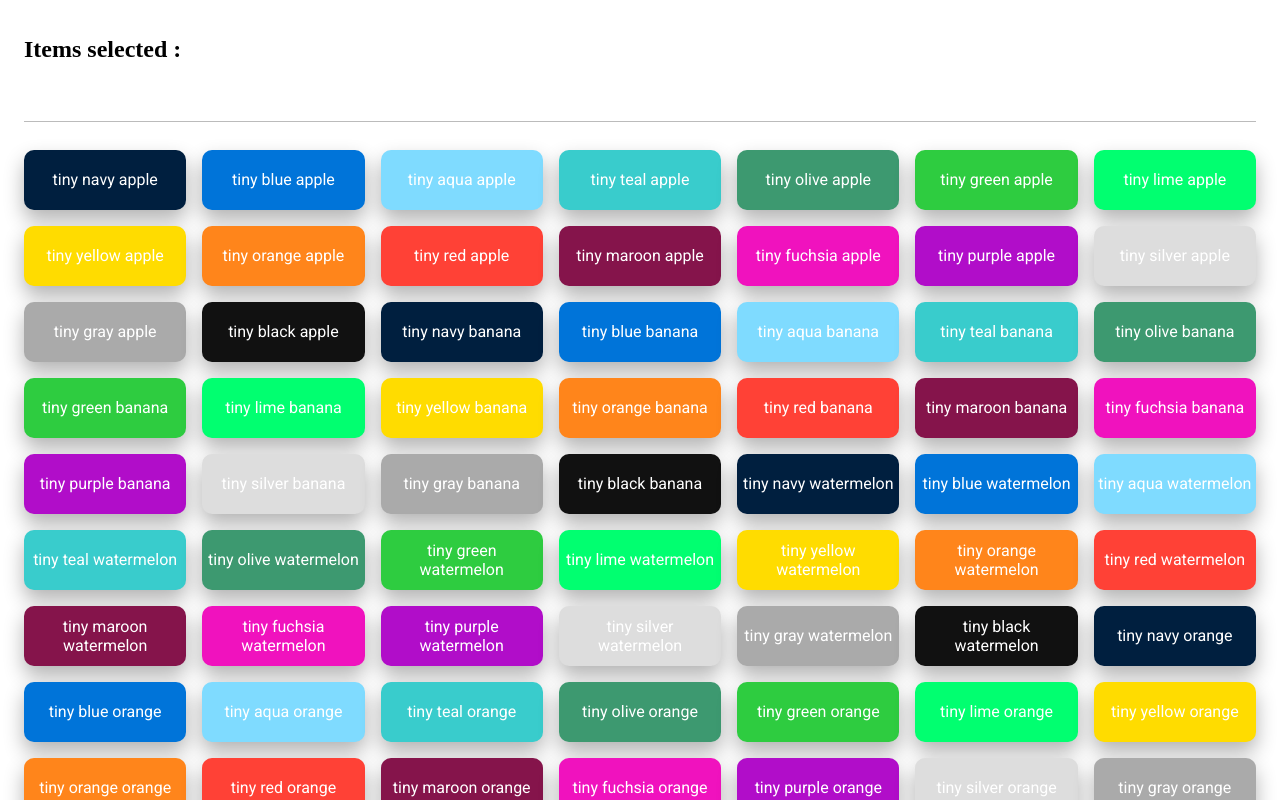
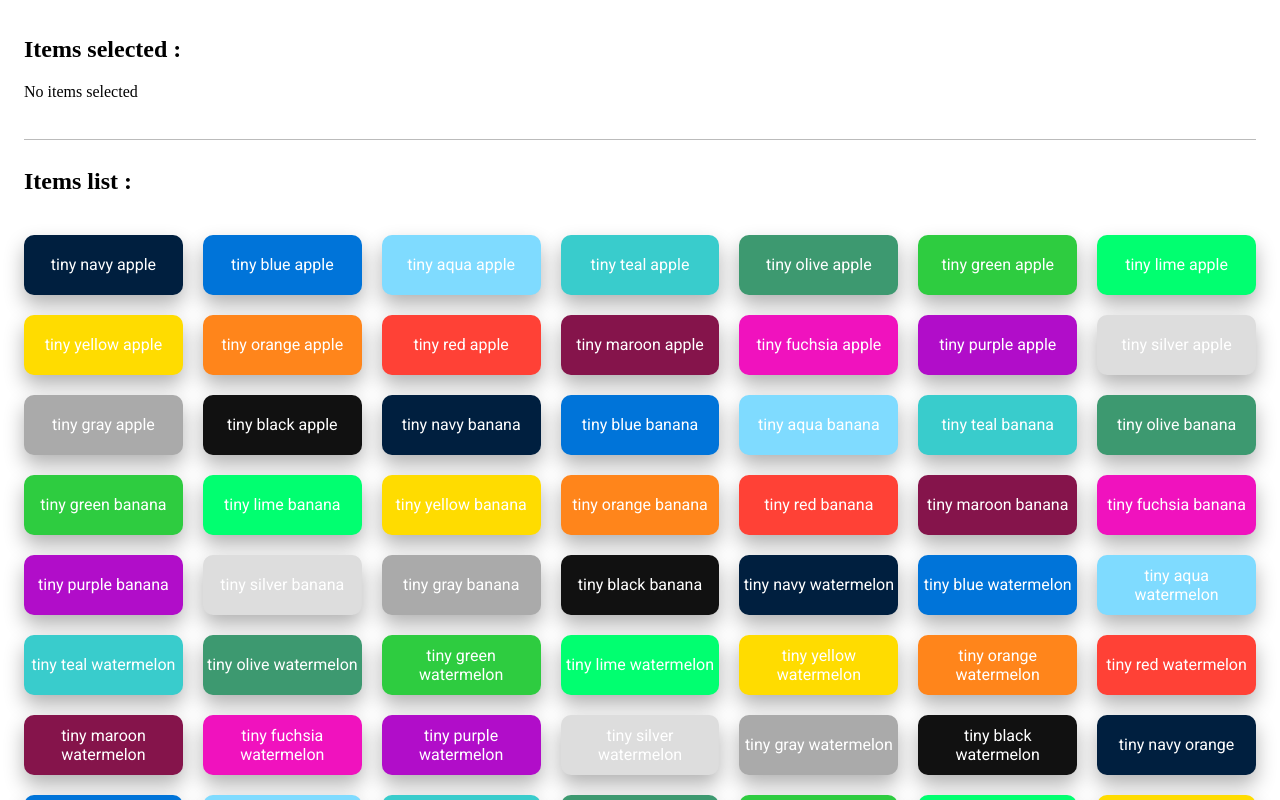
Before and after one commit to robsonnjunnior/robson-test-close, a React (Create React App) app: page / in a window 1280 px wide. Shown: the top 800 px of the page. Built offline with nearby package versions, Linux system fonts and the light colour scheme.

Commit message:
feat: improvements

```diff
--- a/src/container/ListItem/ListItems.tsx
+++ b/src/container/ListItem/ListItems.tsx
@@ -3,10 +3,14 @@ import Item from '../../components/Item'
 
 const ListItems = () => {
   const { items, selectedItems, handleClickItems } = useItems()
+
+  const hasItemSelected = selectedItems.length > 0
+
   return (
     <div className='container'>
       <div className='items-selected'>
         <h2>Items selected :</h2>
+        {(hasItemSelected && (
           <ul className='List-items-selected'>
             {selectedItems.map((item) => (
               <li className={`List-items-selected__item List__item--${item.color}`} key={item.name}>
@@ -14,10 +18,12 @@ const ListItems = () => {
               </li>
             ))}
           </ul>
+        )) || <span>No items selected</span>}
       </div>
 
       <hr />
 
+      <h2>Items list :</h2>
       <ul className='List'>
         {items.map((item) => {
           const isItemSelected = selectedItems.some(
--- a/src/index.css
+++ b/src/index.css
@@ -58,7 +58,7 @@ hr {
   display: grid;
   grid-template-columns: repeat(auto-fill, minmax(150px, 1fr));
   grid-auto-rows: 60px;
-  grid-gap: 16px;
+  grid-gap: 20px;
   margin-top: 20px;
 }
 
```
Lines whose indentation alone changed are shown as unchanged.
